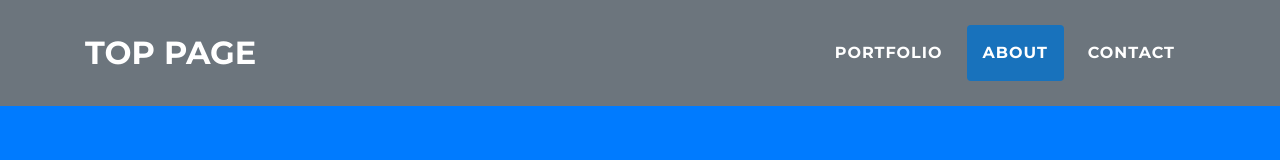
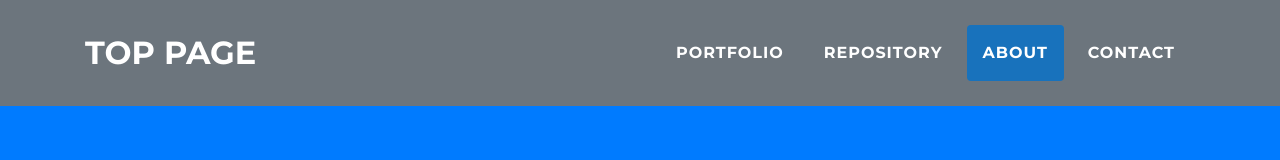
Before and after one commit to cuisine-de-koji/cuisine-de-koji.github.io, a website with bundled scripts: page index.html in a window 1280 px wide. Shown: the top 160 px of the page. Built offline with nearby package versions, Linux system fonts and the light colour scheme.

Commit message:
Add MENU Repositoy's js-scroll-trigger

```diff
--- a/index.html
+++ b/index.html
@@ -40,6 +40,9 @@
           <ul class="navbar-nav ml-auto">
             <li class="nav-item mx-0 mx-lg-1">
               <a class="nav-link py-3 px-0 px-lg-3 rounded js-scroll-trigger" href="#portfolio">Portfolio</a>
+            </li>
+            <li class="nav-item mx-0 mx-lg-1">
+              <a class="nav-link py-3 px-0 px-lg-3 rounded js-scroll-trigger" href="#repository">Repository</a>
             </li>
             <li class="nav-item mx-0 mx-lg-1">
               <a class="nav-link py-3 px-0 px-lg-3 rounded js-scroll-trigger" href="#about">About</a>
```
